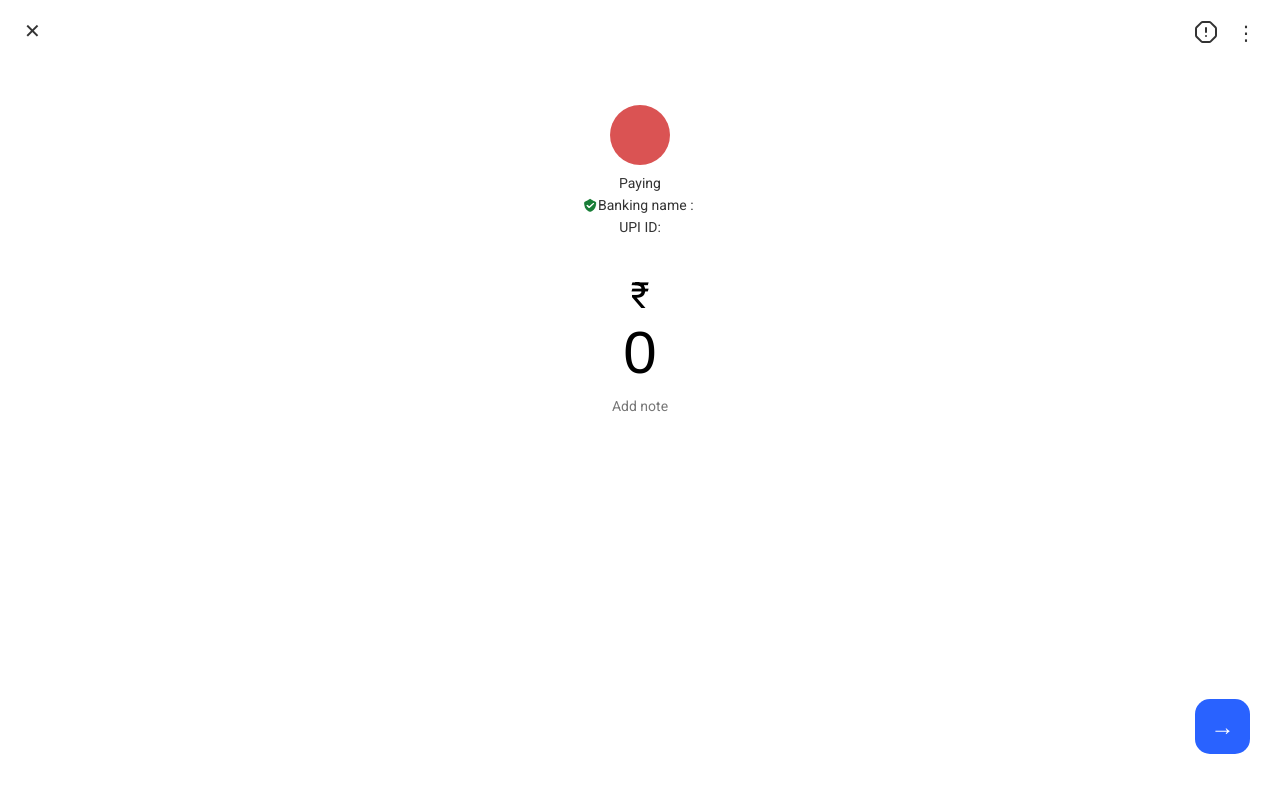
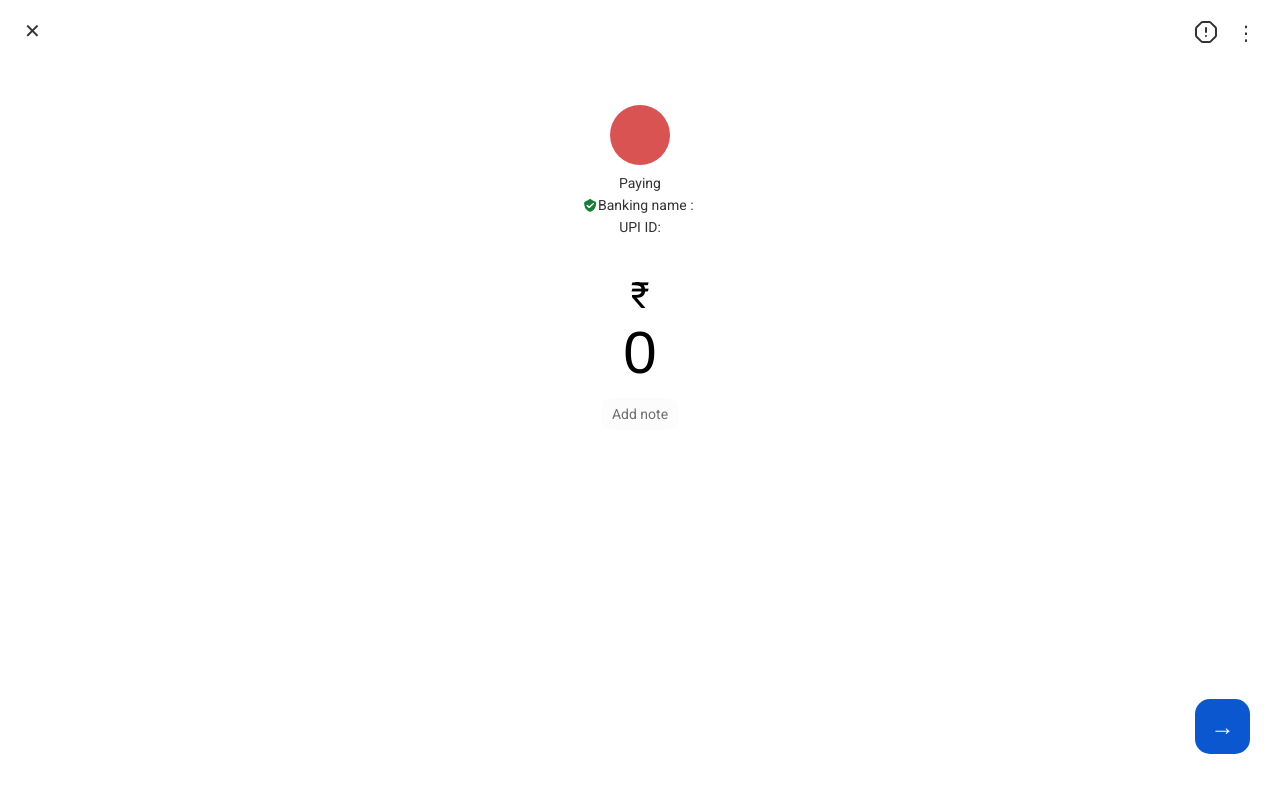
Before and after one commit to Einstein-ash/above_all_bank, a React (Create React App) app: page /payment in a window 1280 px wide. Shown: the top 792 px of the page. Built offline with nearby package versions, Linux system fonts and the light colour scheme.

Commit message:
adjusted color of pay

```diff
--- a/src/pages/PaymentScreen.css
+++ b/src/pages/PaymentScreen.css
@@ -109,7 +109,10 @@
 .add-note {
   margin-top: 10px;
   font-size: 14px;
-  color: #777;
+  color: #3b3b3bba;
+  background-color: #77777705;
+  padding : 8px 10px;
+  border-radius: 20%;
 }
 
 .bottom-arrow {
@@ -119,7 +122,7 @@
 }
 
 .arrow-button {
-  background-color: #2962ff;
+  background-color: #0b57cf;
   color: white;
   border: none;
   font-size: 24px;
@@ -229,7 +232,7 @@
   }
 
   .check_now_balance{
-    color : #345fd6;
+    color : #0b57cf;
     cursor : pointer;
     padding-top : 5px;
     font-weight: 300;
@@ -244,7 +247,7 @@
 
 
   .pay_button {
-    background-color:#345fd6 ;
+    background-color:#0b57cf ;
     color: white;
     padding: 8px 8px;
     border: none;
--- a/src/pages/PinEntryScreen.css
+++ b/src/pages/PinEntryScreen.css
@@ -154,12 +154,14 @@
     padding: 10px;
     border: none;
     background-color: transparent;
-    color: #08287f;
+    color: #08287f;    /* good by me    */
+    /* color: #0b57cf; */
 }
 
 .num-btn.submit {
     color: white;
-    background-color: #08287f;
+    background-color: #08287f;    /* good by me    */
+    /* background-color: #0b57cf; */
     border-radius: 50%;
     width: 60px;
     margin-left : 25px;
```
